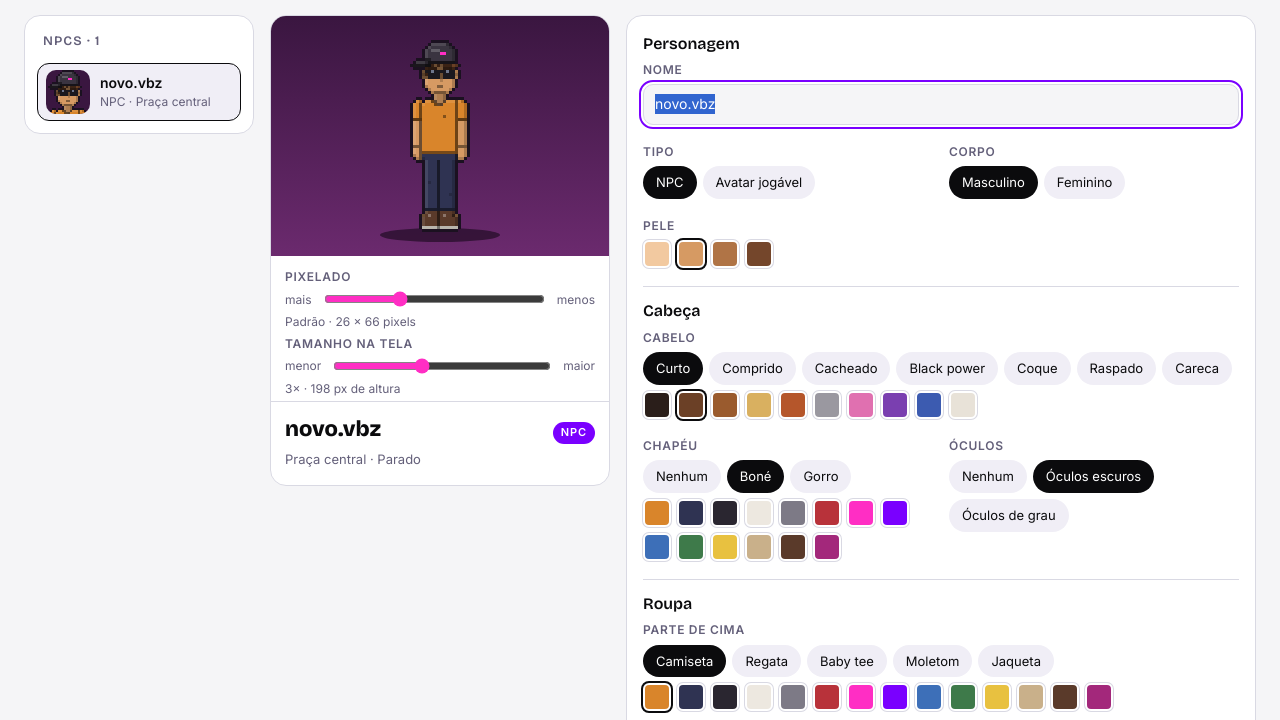
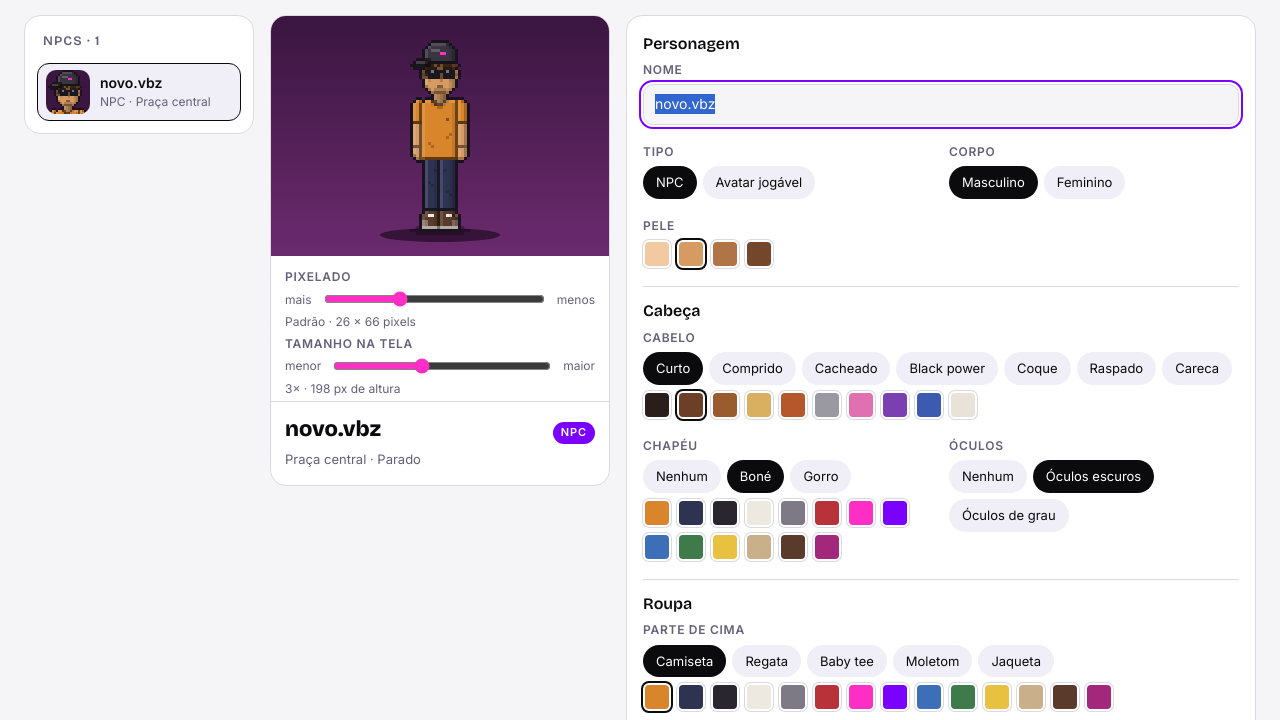
Before and after one commit to luanamatiello12-cloud/personitasvibezzzzzzz, a plain HTML site: page atelie.html in a window 1280 px wide. Shown: the part 79-799 px from the top of the page. Drawn offline with nearby package versions, Linux system fonts and the light colour scheme.

Commit message:
Melhora o desenho dos bonecos: volume, rosto, roupas e sombra no chão
Co-Authored-By: Claude Fable 5.2 <noreply@anthropic.com>

```diff
--- a/atelie.html
+++ b/atelie.html
@@ -201,8 +201,10 @@ function sprite(c){
  rect(6,9,6,11,sk,"ear","earL");rect(17,9,17,11,sk,"ear","earR");put(6,10,skD,"ear","earL");put(17,10,skD,"ear","earR");
  // face
  const ink=[30,22,30];
- put(9,10,ink,"head");put(9,11,ink,"head");put(14,10,ink,"head");put(14,11,ink,"head");
- put(10,10,[245,240,235],"head");put(13,10,[245,240,235],"head");
+ const shine=[255,255,255];
+ put(9,10,shine,"head");put(10,10,ink,"head");rect(9,11,10,11,ink,"head");
+ put(13,10,shine,"head");put(14,10,ink,"head");rect(13,11,14,11,ink,"head");
+ put(8,12,mul(sk,.9),"head");put(15,12,mul(sk,.9),"head");row(15,10,13,skD,"head");
  row(8,8,10,hcD,"head");row(8,13,15,hcD,"head");
  put(12,12,skD,"head");put(11,14,mul(sk,.6),"head");put(12,14,mul(sk,.6),"head");
  if(fem){put(8,13,mul(sk,1.12),"head");put(15,13,mul(sk,1.12),"head")}
@@ -210,25 +212,29 @@ function sprite(c){
  if(c.baixo==="saia"){rect(T[0],35,T[1],38,bc,"bottom");rect(T[0]-1,39,T[1]+1,43,bc,"bottom");rect(T[0]-2,44,T[1]+2,46,bc,"bottom");for(let x=T[0];x<=T[1];x+=3)rect(x,40,x,46,bcD,"bottom")}
  else{const end=c.baixo==="shorts"?45:56;rect(T[0],35,11,38,bc,"bottom","botL");rect(12,35,T[1],38,bc,"bottom","botL");rect(LL[0],39,LL[1],end,bc,"bottom","botL");rect(LR[0],39,LR[1],end,bc,"bottom","botR");
   if(c.baixo==="shorts"){row(end,LL[0],LL[1],bcD,"bottom","botL");row(end,LR[0],LR[1],bcD,"bottom","botR")}
-  else{put(LL[0]+1,46,bcD,"bottom","botL");put(LR[1]-1,50,bcD,"bottom","botR")}}
+  else{put(LL[0]+1,46,bcD,"bottom","botL");put(LL[0]+2,47,bcD,"bottom","botL");put(LR[1]-1,50,bcD,"bottom","botR");put(LR[1]-2,49,bcD,"bottom","botR");put(LL[1]-1,42,bcD,"bottom","botL");put(LR[0]+1,42,bcD,"bottom","botR");row(55,LL[0],LL[1],bcD,"bottom","botL");row(55,LR[0],LR[1],bcD,"bottom","botR")}
+  row(35,T[0],T[1],bcD,"bottom","botL");put(12,35,[214,204,186],"bottom","botL")}
  // shoes
  const sole=[232,226,216];
  if(c.tenis==="bota"){rect(LL[0],51,LL[1],60,sc,"shoe","shoeL");rect(LR[0],51,LR[1],60,sc,"shoe","shoeR");rect(LL[0]-1,58,LL[1],60,sc,"shoe","shoeL");rect(LR[0],58,LR[1]+1,60,sc,"shoe","shoeR");row(61,LL[0]-1,LL[1],mul(sc,.55),"shoe","shoeL");row(61,LR[0],LR[1]+1,mul(sc,.55),"shoe","shoeR");row(53,LL[0],LL[1],mul(sc,.8),"shoe","shoeL");row(53,LR[0],LR[1],mul(sc,.8),"shoe","shoeR")}
- else{rect(LL[0],56,LL[1],60,sc,"shoe","shoeL");rect(LR[0],56,LR[1],60,sc,"shoe","shoeR");rect(LL[0]-1,58,LL[1],60,sc,"shoe","shoeL");rect(LR[0],58,LR[1]+1,60,sc,"shoe","shoeR");row(61,LL[0]-1,LL[1],sole,"shoe","shoeL");row(61,LR[0],LR[1]+1,sole,"shoe","shoeR");put(LL[0]+1,57,mul(sc,1.3),"shoe","shoeL");put(LR[0]+1,57,mul(sc,1.3),"shoe","shoeR")}
+ else{rect(LL[0],56,LL[1],60,sc,"shoe","shoeL");rect(LR[0],56,LR[1],60,sc,"shoe","shoeR");rect(LL[0]-1,58,LL[1],60,sc,"shoe","shoeL");rect(LR[0],58,LR[1]+1,60,sc,"shoe","shoeR");row(61,LL[0]-1,LL[1],sole,"shoe","shoeL");row(61,LR[0],LR[1]+1,sole,"shoe","shoeR");const lace=[240,236,230],cap=mul(sc,1.3);row(57,LL[0]+1,LL[0]+2,lace,"shoe","shoeL");row(57,LR[1]-2,LR[1]-1,lace,"shoe","shoeR");rect(LL[0]-1,59,LL[0],60,cap,"shoe","shoeL");rect(LR[1],59,LR[1]+1,60,cap,"shoe","shoeR")}
  // tops
  const longSl=c.top==="moletom"||c.top==="jaqueta";
  if(c.top==="regata"){rect(T[0]+1,22,T[1]-1,36,tc,"top");rect(T[0]+1,19,T[0]+2,21,tc,"top");rect(T[1]-2,19,T[1]-1,21,tc,"top")}
  else{
-  const bot=c.top==="babytee"?30:(longSl?37:36);
+  const bot=c.top==="babytee"?30:(longSl?37:38);
   rect(T[0],19,T[1],bot,tc,"top","torsoT");put(T[0],19,null,null);
-  const sl=longSl?34:(c.top==="babytee"?23:25);
+  const sl=longSl?34:(c.top==="babytee"?23:26);
   rect(AL[0],20,AL[1],sl,tc,"top","slvL");row(19,AL[0]+1,AL[1],tc,"top","slvL");
   rect(AR[0],20,AR[1],sl,tc,"top","slvR");row(19,AR[0],AR[1]-1,tc,"top","slvR");
   if(longSl){row(34,AL[0],AL[1],tcD,"top","slvL");row(34,AR[0],AR[1],tcD,"top","slvR");row(bot,T[0],T[1],tcD,"top","torsoT")}
   else{row(sl,AL[0],AL[1],tcD,"top","slvL");row(sl,AR[0],AR[1],tcD,"top","slvR")}
   // collar
   row(19,10,13,skD,"neck");put(11,20,skD,"neck");put(12,20,skD,"neck");
-  if(c.top==="camiseta"||c.top==="babytee")put(13,24,mul(tc,.6),"top","torsoT");
+  if(c.top==="camiseta"||c.top==="babytee"){put(14,25,mul(tc,.6),"top","torsoT");
+   for(const [x,y] of[[9,19],[14,19],[10,20],[13,20],[11,21],[12,21]])put(x,y,tcD,"top","torsoT");
+   row(bot,T[0],T[1],tcD,"top","torsoT");
+   if(c.top==="camiseta"){put(T[0]+2,33,tcD,"top","torsoT");put(T[0]+3,34,tcD,"top","torsoT");put(T[1]-2,30,tcD,"top","torsoT");put(T[1]-3,31,tcD,"top","torsoT")}}
   if(c.top==="moletom"){row(18,9,14,tcD,"top","hood");put(9,19,tcD,"top","hood");put(14,19,tcD,"top","hood");rect(9,30,14,33,tcD,"top","torsoT");put(11,21,[240,236,230],"top","torsoT");put(12,22,[240,236,230],"top","torsoT")}
   if(c.top==="jaqueta"){rect(11,20,12,bot,[237,232,224],"inner");put(10,20,tcD,"top","torsoT");put(13,20,tcD,"top","torsoT");put(8,31,tcD,"top","torsoT");put(15,31,tcD,"top","torsoT")}
  }
@@ -240,7 +246,8 @@ function sprite(c){
   rect(7,8,7,10,hc,"hair");rect(16,8,16,10,hc,"hair");
   row(4,10,12,mul(hc,1.25),"hair");
  }
- if(h==="comprido"){rect(6,8,7,fem?24:19,hc,"hair","hairFL");rect(16,8,17,fem?24:19,hc,"hair","hairFR")}
+ if(h==="comprido"){const e=fem?24:19;rect(6,8,7,e,hc,"hair","hairFL");rect(16,8,17,e,hc,"hair","hairFR");rect(6,11,6,e-3,mul(hc,1.2),"hair","hairFL");put(17,e,null,null);put(6,e,null,null)}
+ if(h==="curto"||h==="comprido"||h==="coque"){row(6,8,15,hcD,"hair");put(12,5,mul(hc,1.25),"hair");put(13,5,mul(hc,1.25),"hair")}
  if(h==="coque"){rect(10,-1,13,1,hc,"hair","bun");put(10,-1,null,null);put(13,-1,null,null)}
  if(h==="cacheado"){for(const x of[8,10,12,14])put(x,1,hc,"hair");row(2,7,16,hc,"hair");rect(6,3,17,7,hc,"hair");row(8,6,8,hc,"hair");row(8,15,17,hc,"hair");rect(6,9,6,11,hc,"hair");rect(17,9,17,11,hc,"hair");for(const [x,y] of[[8,3],[11,4],[14,3],[9,6],[13,6],[16,5],[7,5]])put(x,y,hcD,"hair")}
  if(h==="blackpower"){rect(7,1,16,6,hc,"hair");row(7,7,9,hc,"hair");row(7,14,16,hc,"hair");for(const [x,y] of[[9,2],[13,3],[10,5],[15,5],[8,4]])put(x,y,hcD,"hair")}
@@ -257,18 +264,23 @@ function sprite(c){
 function finish(col,part,SW,SH){
  const out=col.map(v=>v&&v.slice());
  const at=(x,y)=>x>=0&&y>=0&&x<SW&&y<SH?y*SW+x:-1;
+ const same=(j,p)=>j>=0&&col[j]&&part[j][1]===p[1];
  for(let y=0;y<SH;y++)for(let x=0;x<SW;x++){const i=y*SW+x;if(!col[i])continue;const p=part[i];
   const r=at(x+1,y),d=at(x,y+1),l=at(x-1,y),u=at(x,y-1);
   const flat=p[0]==="glass";
   if(!flat&&r>=0&&col[r]&&part[r][1]!==p[1]){out[i]=mul(col[i],.5);continue}
   if(!flat&&d>=0&&col[d]&&part[d][0]!==p[0]){out[i]=mul(col[i],.55);continue}
   if(flat)continue;
-  if(r<0||!col[r]||d<0||!col[d])out[i]=mul(col[i],.8);
-  else if(l<0||!col[l]||u<0||!col[u])out[i]=mul(col[i],1.1);
+  if(r<0||!col[r]||d<0||!col[d])out[i]=mul(col[i],.76);
+  else if(!same(l,p)||u<0||!col[u])out[i]=mul(col[i],1.12);
+  else if(same(at(x-2,y),p)&&!same(at(x+2,y),p))out[i]=mul(col[i],.9);
  }
  // outline
  for(let y=0;y<SH;y++)for(let x=0;x<SW;x++){const i=y*SW+x;if(col[i])continue;
   for(const [dx,dy] of[[1,0],[-1,0],[0,1],[0,-1]]){const j=at(x+dx,y+dy);if(j>=0&&col[j]){out[i]=OUT;break}}}
+ // soft shadow on the ground
+ let yb=-1;for(let i=col.length-1;i>=0;i--)if(col[i]){yb=(i/SW)|0;break}
+ if(yb>=0)for(let k=0;k<3;k++){const y=yb+k;if(y>=SH)break;const w=SW*(k===1?.4:.32);for(let x=0;x<SW;x++){const i=y*SW+x;if(!out[i]&&Math.abs(x-(SW-1)/2)<=w)out[i]=[0,0,0,70]}}
  return out;
 }
 /* coarser: merge each 2x2 block into one pixel (most common piece wins) */
@@ -289,7 +301,7 @@ function pixels(c,level){const s=sprite(c);if(level<=1){const h=halve(s.col,s.pa
 function spriteCanvas(c,crop,level){
  const r=pixels(c,crop?2:(level||pxLevel)),px=r.px,SW=r.W;const [x0,y0,w,h]=crop||[0,0,r.W,r.H];
  const cv=document.createElement("canvas");cv.width=w;cv.height=h;const ctx=cv.getContext("2d");const img=ctx.createImageData(w,h);
- for(let y=0;y<h;y++)for(let x=0;x<w;x++){const v=px[(y+y0)*SW+(x+x0)];if(!v)continue;const o=(y*w+x)*4;img.data[o]=v[0];img.data[o+1]=v[1];img.data[o+2]=v[2];img.data[o+3]=255}
+ for(let y=0;y<h;y++)for(let x=0;x<w;x++){const v=px[(y+y0)*SW+(x+x0)];if(!v)continue;const o=(y*w+x)*4;img.data[o]=v[0];img.data[o+1]=v[1];img.data[o+2]=v[2];img.data[o+3]=v[3]||255}
  ctx.putImageData(img,0,0);cv.setAttribute("role","img");cv.setAttribute("aria-label","Sprite de "+(c.nome||"personagem"));return cv}
 
 /* ---------- state + persistence ---------- */
```
Also changed, not shown: index.html (+25 -13 lines).
